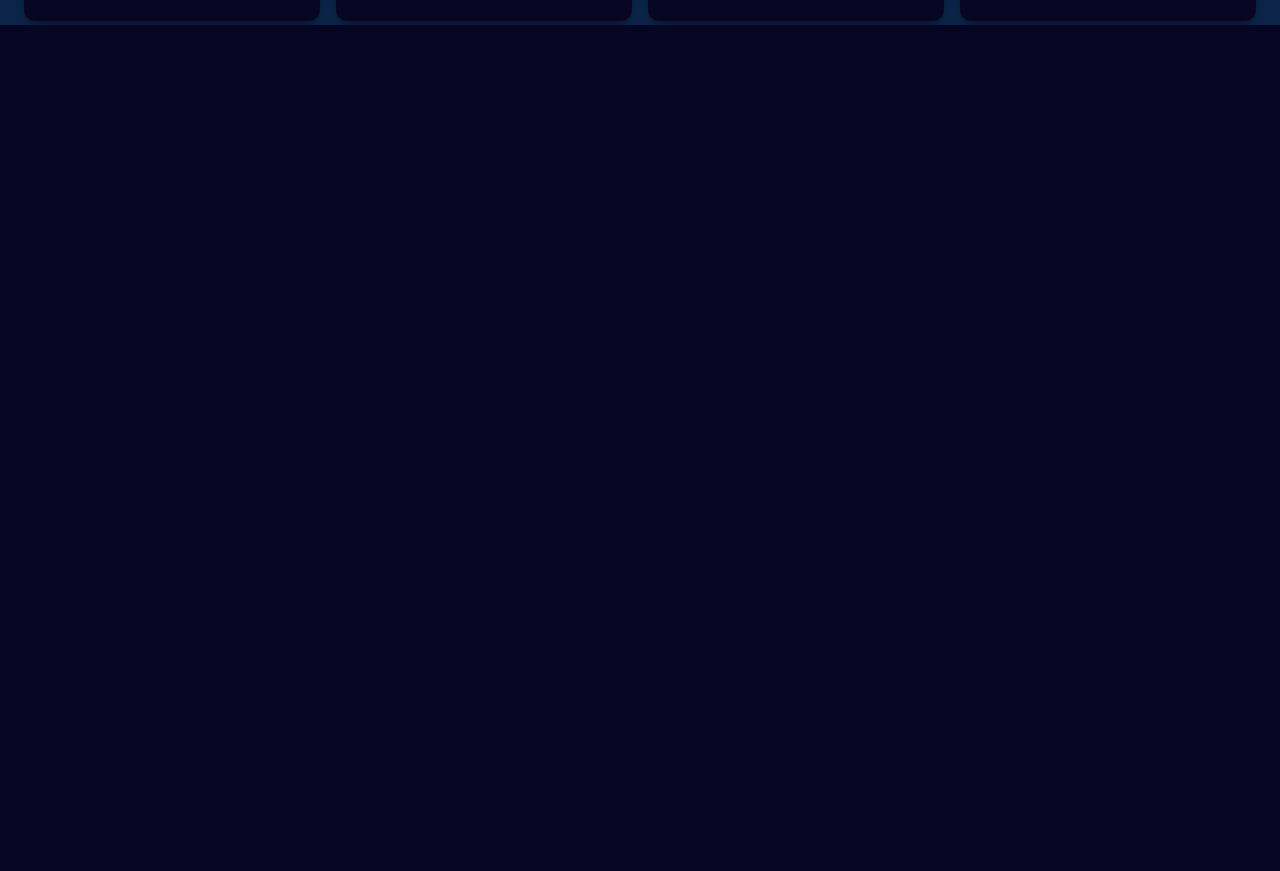
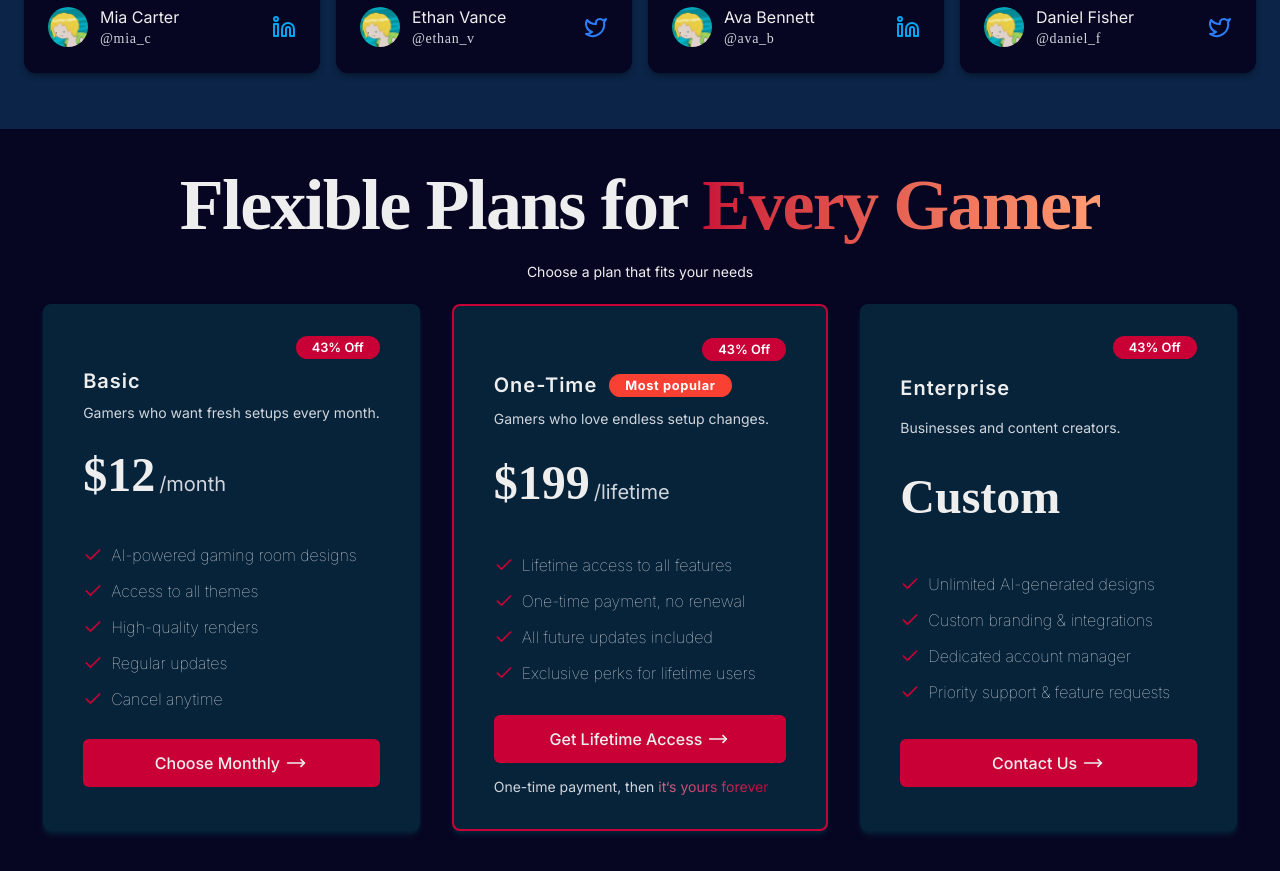
Before and after one commit to Anasbd05/stgaming, a Next.js app: page / in a window 1280 px wide. Shown: the part 2340-3211 px from the top of the page. Before the commit the page ends 2365 px from the top, so only its background shows below. Built offline with nearby package versions, Linux system fonts and the light colour scheme.

Commit message:
price section added

```diff
--- a/src/app/globals.css
+++ b/src/app/globals.css
@@ -7,6 +7,7 @@
   --color-background: #070622;
   --color-foreground: #0B2447;
   --color-primary: #C80036;
+  --color-pricing: #07233a;
   --color-secondary: #FF9C73;
   --color-accent: #FA4032;
   --color-text: #eeeeee;
@@ -16,3 +17,24 @@
 html {
   scroll-behavior: smooth;
 }
+
+.animation-text {
+  background: linear-gradient(to left, #C80036, #d1d5dc);
+  background-size: 200%;
+  background-clip: text;
+  color: transparent;
+  background-position: right;
+  -webkit-background-clip: text;
+  -webkit-text-fill-color: transparent;
+  animation: animation-text 5s infinite 12s;
+}
+
+@keyframes animation-text {
+  0% {
+    background-size: 0%;
+  }
+
+  100% {
+    background-size: 200%;
+  }
+}
--- a/src/app/page.tsx
+++ b/src/app/page.tsx
@@ -1,6 +1,7 @@
 import Features from "@/components/Features";
 import Hero from "@/components/Hero";
 import Navbar from "@/components/Navbar";
+import Pricing from "@/components/Pricing";
 import Reviews from "@/components/Reviews";
 
 export default function Home() {
@@ -10,6 +11,7 @@ export default function Home() {
       <Hero />
       <Features />
       <Reviews />
+      <Pricing />
 
     </div>
   );
--- a/src/assets/data.js
+++ b/src/assets/data.js
@@ -156,3 +156,47 @@ export const reviews = [
 
     }
 ];
+
+export const pricingPlans = [
+    {
+        title: "Basic",
+        price: "$12",
+        YearlyPrice: "$99",
+        duration: "/month",
+        durationYearly: "year",
+        features: [
+            "AI-powered gaming room designs",
+            "Access to all themes",
+            "High-quality renders",
+            "Regular updates",
+            "Cancel anytime"
+        ],
+        bestFor: "Gamers who want fresh setups every month.",
+        buttonText: "Choose Monthly",
+    },
+    {
+        title: "One-Time",
+        price: "$199",
+        duration: "/lifetime",
+        features: [
+            "Lifetime access to all features",
+            "One-time payment, no renewal",
+            "All future updates included",
+            "Exclusive perks for lifetime users",
+        ],
+        bestFor: "Gamers who love endless setup changes.",
+        buttonText: "Get Lifetime Access",
+    },
+    {
+        title: "Enterprise",
+        price: "Custom",
+        features: [
+            "Unlimited AI-generated designs",
+            "Custom branding & integrations",
+            "Dedicated account manager",
+            "Priority support & feature requests",
+        ],
+        bestFor: "Businesses and content creators.",
+        buttonText: "Contact Us",
+    }
+];
--- a/src/components/Navbar.tsx
+++ b/src/components/Navbar.tsx
@@ -8,8 +8,8 @@ const Navbar = () => {
             <Image src={"/logo.png"} alt='' height={55} width={55} />
             <ul className='hidden md:flex gap-6'>
                 <Link className='font-header text-lg py-1 px-4 hover:bg-primary duration-300 text-text rounded-md' href={"#features"}>Features</Link>
-                <Link className='font-header text-lg py-1 px-4 hover:bg-primary duration-300 text-text rounded-md' href={""}>Reviews</Link>
-                <Link className='font-header text-lg py-1 px-4 hover:bg-primary duration-300 text-text rounded-md' href={""}>Pricing</Link>
+                <Link className='font-header text-lg py-1 px-4 hover:bg-primary duration-300 text-text rounded-md' href={"#reviews"}>Reviews</Link>
+                <Link className='font-header text-lg py-1 px-4 hover:bg-primary duration-300 text-text rounded-md' href={"#pricing"}>Pricing</Link>
                 <Link className='font-header text-lg py-1 px-4 hover:bg-primary duration-300 text-text rounded-md' href={""}>Faqs</Link>
             </ul>
             <button className='bg-primary rounded-full text-text hover:opacity-85 py-1 px-5'>Login</button>
--- /dev/null
+++ b/src/components/Pricing.tsx
@@ -0,0 +1,53 @@
+import {pricingPlans} from '@/assets/data'
+import {Check,MoveRight} from 'lucide-react'
+import React from 'react'
+
+const Pricing = () => {
+    return (
+        <div id='pricing' className='flex flex-col items-center py-4 md:py-12 w-full lg:py-10'>
+            <h1 className='text-4xl font-semibold tracking-tight font-header md:text-5xl text-center lg:text-7xl'>Flexible Plans for
+                <span className='bg-gradient-to-r from-primary  to-secondary bg-clip-text text-transparent'> Every Gamer</span>
+            </h1>
+            <p className='text-sm my-5 max-w-lg md:max-w-xl text-center leading-relaxed '>
+                Choose a plan that fits your needs
+            </p>
+            <section className='grid grid-cols-1 md:grid-cols-2 px-2 md:px-1 lg:grid-cols-3 gap-8'>
+                {pricingPlans.map((pricing) => (
+                    <main className={`p-8 px-10 bg-pricing rounded-lg flex flex-col justify-between shadow-md shadow-pricing items-start ${pricing.title === "One-Time" && "border-2 border-primary"} `} key={pricing.price}>
+                        <small className='py-0.5 px-4 bg-primary ml-auto text-white font-semibold rounded-full'>43% Off </small>
+                        <div className="flex items-center gap-3">
+                            <h2 className='text-xl my-2 font-semibold tracking-wider'>{pricing.title}</h2>
+                            {pricing.title === "One-Time" &&
+                                <small className='py-0.5 px-4 bg-accent  text-white font-bold tracking-wider rounded-full'>Most popular</small>
+                            }
+                        </div>
+                        <p className='text-sm mb-3  text-gray-300'>{pricing.bestFor}</p>
+                        <h1 className='text-xl my-4'>
+                            <span className='font-bold text-5xl font-header'>{pricing.price}</span>
+                            <span className='text-gray-300 mx-1'>{pricing.duration}</span>
+                        </h1>
+
+                        <ul className='flex flex-col my-7 gap-3'>
+                            {pricing.features.map((feature) => (
+                                <li className='flex gap-2 items-center' key={feature}>
+                                    <Check className='w-5 h-5 text-primary' />
+                                    <p className='font-thin'>{feature}</p>
+                                </li>
+                            ))}
+                        </ul>
+                        <button className='py-3 mb-3 cursor-pointer hover:opacity-85 flex items-center gap-1 justify-center font-medium w-full bg-primary rounded-md'>{pricing.buttonText}
+                            <MoveRight className='w-5 h-5 mx-0.5 ' />
+                        </button>
+                        {pricing.title === "One-Time" &&
+                            <p className='text-sm  text-gray-300 '>
+                                One-time payment, then <span className='animation-text'>it&lsquo;s yours forever</span>
+                            </p>
+                        }
+                    </main>
+                ))}
+            </section>
+        </div>
+    )
+}
+
+export default Pricing
--- a/src/components/Reviews.tsx
+++ b/src/components/Reviews.tsx
@@ -5,7 +5,7 @@ import React from 'react'
 
 const Reviews = () => {
     return (
-        <div className='flex flex-col items-center py-4 md:py-12 w-full lg:py-1 bg-foreground'>
+        <div id='reviews' className='flex flex-col items-center py-4 md:py-12 w-full lg:py-14 bg-foreground'>
             <h1 className='text-4xl font-semibold tracking-tight font-header md:text-5xl text-center lg:text-7xl'>What
                 <span className='bg-gradient-to-r from-primary  to-secondary bg-clip-text text-transparent'> Gamers </span>
                 Say
```
